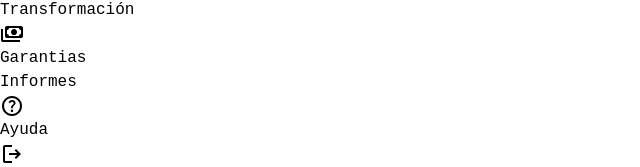
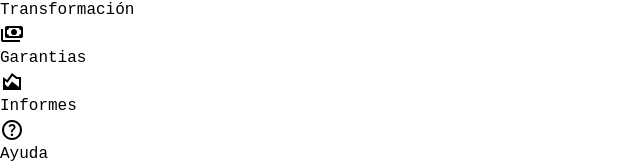
Before and after one commit to RigobertoVargasGaona/tracklinker_own, a React (Create React App) app in the folder client/: page /dashboard in a window 1280 px wide. Shown: the part 446-613 px from the top of the page, without its empty margins (0-640 px from the left). Built offline with nearby package versions, Linux system fonts and the light colour scheme.

Commit message:
add:routes

```diff
--- a/client/src/assets/img.js
+++ b/client/src/assets/img.js
@@ -5,6 +5,7 @@ import helpIcon from './icon/help_icon.svg';
 import usersIcon from './icon/users_icon.svg';
 import transformIcon from './icon/transform_icon.svg';
 import ticketsIcon from './icon/tickets_icon.svg';
+import reportsIcon from './icon/reports_icon.svg';
 
 export const img = {
     inventoryIcon,
@@ -13,5 +14,6 @@ export const img = {
     usersIcon,
     transformIcon,
     ticketsIcon,
+    reportsIcon,
 
 }
--- a/client/src/components/Layout/Aside.jsx
+++ b/client/src/components/Layout/Aside.jsx
@@ -9,7 +9,7 @@ export const Aside = () => {
         Rigoberto Vargas
       </section>
    <section className='h-[40vh] pt- flex flex-col'>
-  Modules
+  Menú
     <ul className='text-left  flex flex-col justify-between gap-y-5 mt-4 pl-5'>
       <li>
         <a href="#" className='flex gap-2'>
@@ -39,7 +39,12 @@ export const Aside = () => {
         </a>
       </li>
 
-      <li><a href='#' className='block'>Informes</a></li>
+      <li>
+        <a href='#' className='flex gap-2'>
+         <img src={img.reportsIcon} alt="" />
+         <p href='#' className="block" block>Informes</p>
+        </a>
+      </li>
     </ul>
   </section>
       <section className='h-[40vh] pt-3'>
```
Also changed, not shown: client/src/assets/icon/reports_icon.svg (added).
